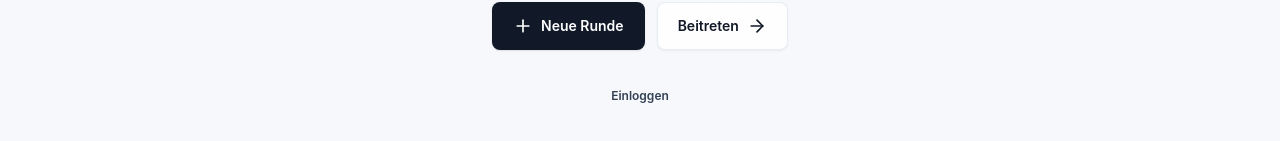
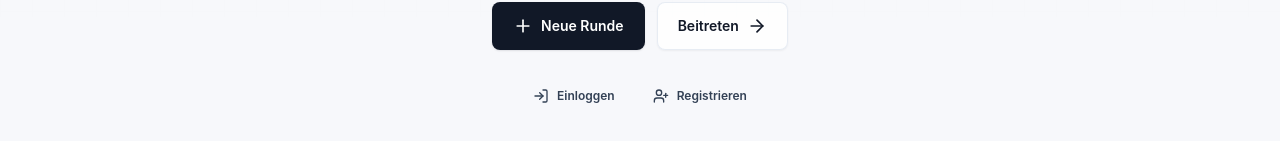
Before and after one commit to timsch30/Kniffel, a Next.js app in the folder kniffel-app/: page / in a window 1280 px wide. Shown: the part 533-674 px from the top of the page. Built offline with nearby package versions, Linux system fonts and the light colour scheme; no server answers.

Commit message:
Resolve home page merge conflict with scene and hero content

```diff
--- a/kniffel-app/src/app/page.tsx
+++ b/kniffel-app/src/app/page.tsx
@@ -1,13 +1,17 @@
 import Link from "next/link";
 
-import { ArrowRight, Plus } from "lucide-react";
+import { ArrowRight, LogIn, Plus, UserPlus } from "lucide-react";
 
+import { HomeSessionRedirect } from "@/components/home/HomeSessionRedirect";
+import { HomeTableScene } from "@/components/home/HomeTableScene";
 import { Badge } from "@/components/ui/Badge";
 import { buttonVariants } from "@/components/ui/Button";
 
-export default function HomePage() {
+export default async function HomePage() {
   return (
     <main className="relative min-h-screen overflow-hidden text-white">
+      <HomeTableScene />
+      <HomeSessionRedirect />
       <section className="relative z-10 grid min-h-screen place-items-center px-4 py-10">
         <div className="grid max-w-3xl gap-7 text-center">
           <Badge className="mx-auto w-fit" variant="accent">
@@ -32,9 +36,14 @@ export default function HomePage() {
               <ArrowRight aria-hidden="true" className="h-5 w-5" />
             </Link>
           </div>
-          <div className="flex justify-center text-sm text-white/70">
+          <div className="flex justify-center gap-3 text-sm text-white/70">
             <Link className={buttonVariants("ghost", "sm")} href="/login">
+              <LogIn aria-hidden="true" className="h-4 w-4" />
               Einloggen
+            </Link>
+            <Link className={buttonVariants("ghost", "sm")} href="/register">
+              <UserPlus aria-hidden="true" className="h-4 w-4" />
+              Registrieren
             </Link>
           </div>
         </div>
```
